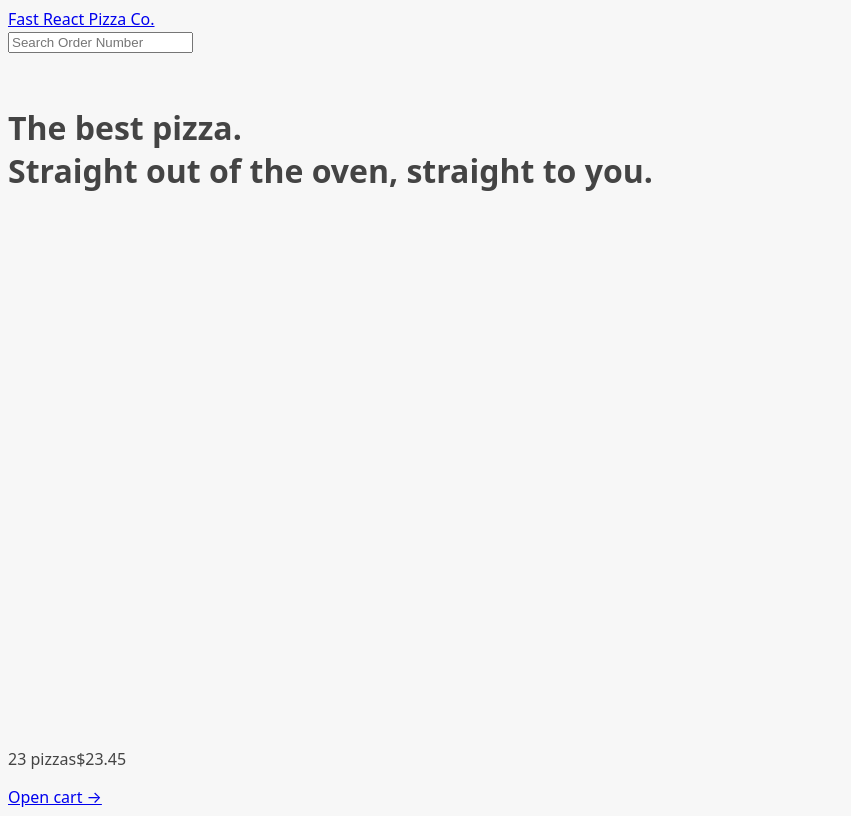
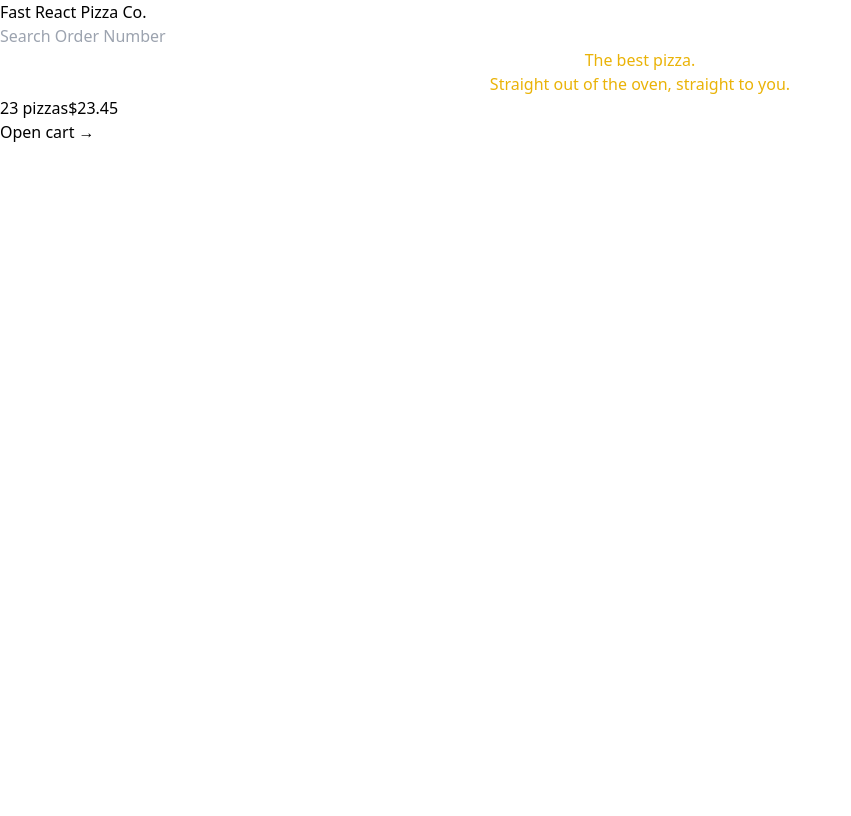
Before and after one commit to GennadiyMostov/Fast-React-Pizza, a React (Vite) app: page / in a window 1280 px wide. Shown: the whole page, without its empty margins (0-851 px from the left). Built offline with nearby package versions, Linux system fonts and the light colour scheme.

Commit message:
Begin styling

```diff
--- a/src/UI/Home.jsx
+++ b/src/UI/Home.jsx
@@ -1,7 +1,7 @@
 function Home() {
   return (
     <div>
-      <h1>
+      <h1 className="text-center text-yellow-500">
         The best pizza.
         <br />
         Straight out of the oven, straight to you.
--- a/src/index.css
+++ b/src/index.css
@@ -1,4 +1,8 @@
-body {
+@tailwind base;
+@tailwind components;
+@tailwind utilities;
+
+/* body {
   font-family: system-ui, -apple-system, BlinkMacSystemFont, 'Segoe UI', Roboto,
     Oxygen, Ubuntu, Cantarell, 'Open Sans', 'Helvetica Neue', sans-serif;
   background-color: #f7f7f7;
@@ -10,7 +14,7 @@ body {
   grid-template-rows: auto 1fr auto;
   gap: 32px;
   height: 100dvh;
-}
+} */
 
 /* https://dev.to/afif/i-made-100-css-loaders-for-your-next-project-4eje */
 .loader {
--- a/tailwind.config.js
+++ b/tailwind.config.js
@@ -1,8 +1,8 @@
 /** @type {import('tailwindcss').Config} */
 export default {
-  content: [],
+  content: ["./index.html", "./src/**/*.{js,ts,jsx,tsx}"],
   theme: {
     extend: {},
   },
   plugins: [],
-}
+};
```
Also changed, not shown: 1 other file (tests, documents, lock files or other folders).
